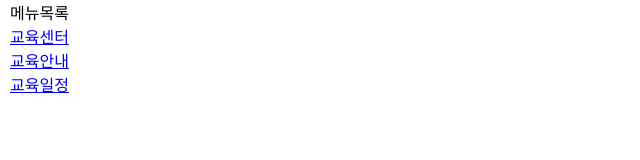
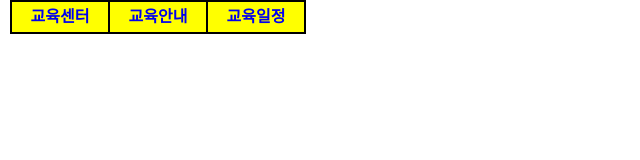
Before and after one commit to loooha/front-end, a plain HTML site: page cssdemo/css_024_menu.html in a window 1280 px wide. Shown: the whole page, without its empty margins (0-640 px from the left). Drawn offline with Linux system fonts and the light colour scheme.

Commit message:
20220915

```diff
--- a/cssdemo/css_024_menu.html
+++ b/cssdemo/css_024_menu.html
@@ -18,6 +18,42 @@
       }
 
       .menulist {
+        width: 294px;
+        height: 34px;
+        background-color: yellow;
+        border-left: 2px solid;
+      }
+
+      dl.menulist dt {
+        width: 0;
+        height: 0;
+        font-size: 0;
+        text-indent: -2000px;
+      }
+
+      dl.menulist dd {
+        border: 2px solid;
+        float: left;
+        border-left-width: 0;
+      }
+
+      dl.menulist dd a {
+        display: block;
+        width: 96px;
+        height: 30px;
+        text-align: center;
+        /* line-height: 30px; 아래 font에서 30px을 지정해서 필요없어짐 */
+        text-decoration: none;
+        font: bold 16px/30px nanumgothic, "굴림체", dotum, sant-serif;
+      }
+
+      dl.menulist dd a:hover {
+        text-decoration: underline;
+        font-size: 20px;
+        font-weight: bolder;
+        letter-spacing: 0px;
+        background-color: black;
+        color: white;
       }
     </style>
   </head>
```
Also changed, not shown: cssdemo/css_025_imageMenu.html (added, +62 -0 lines).
